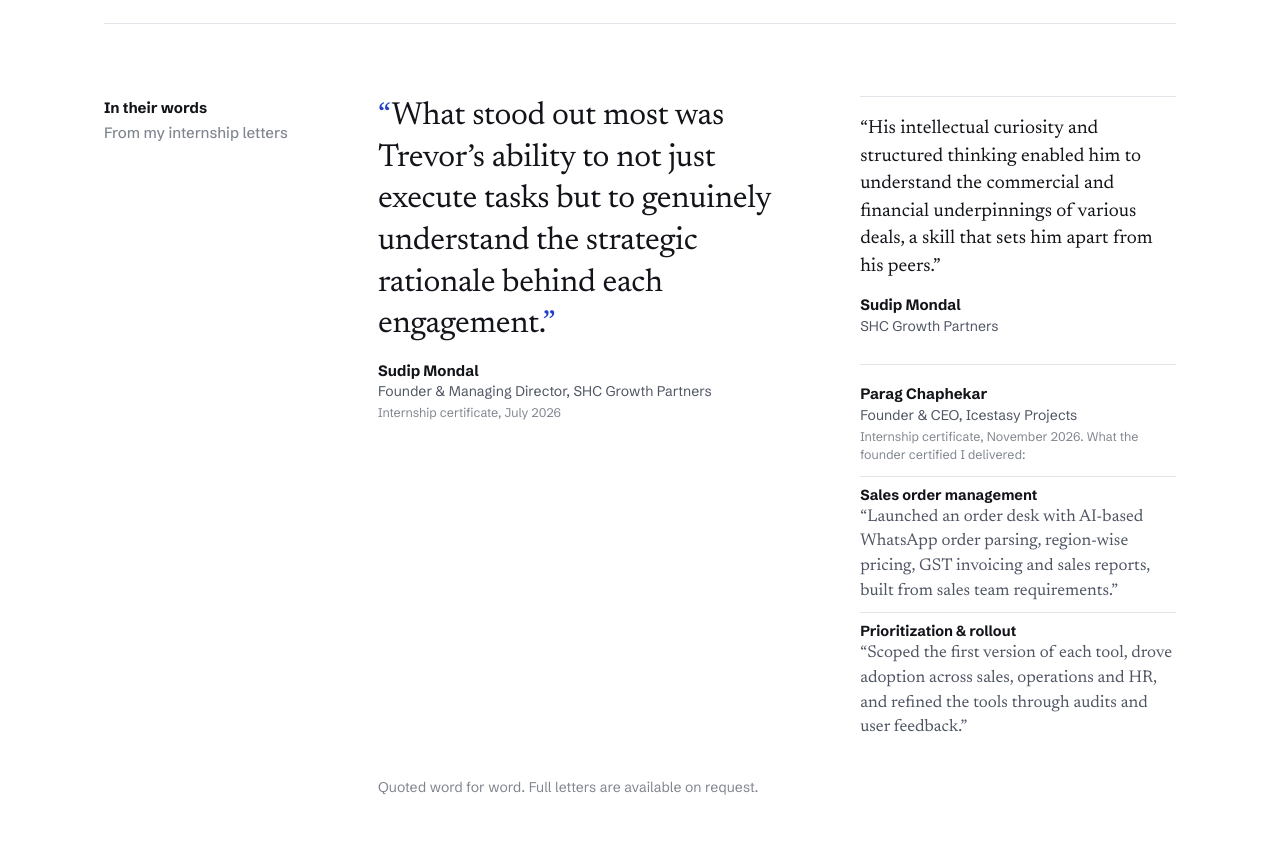
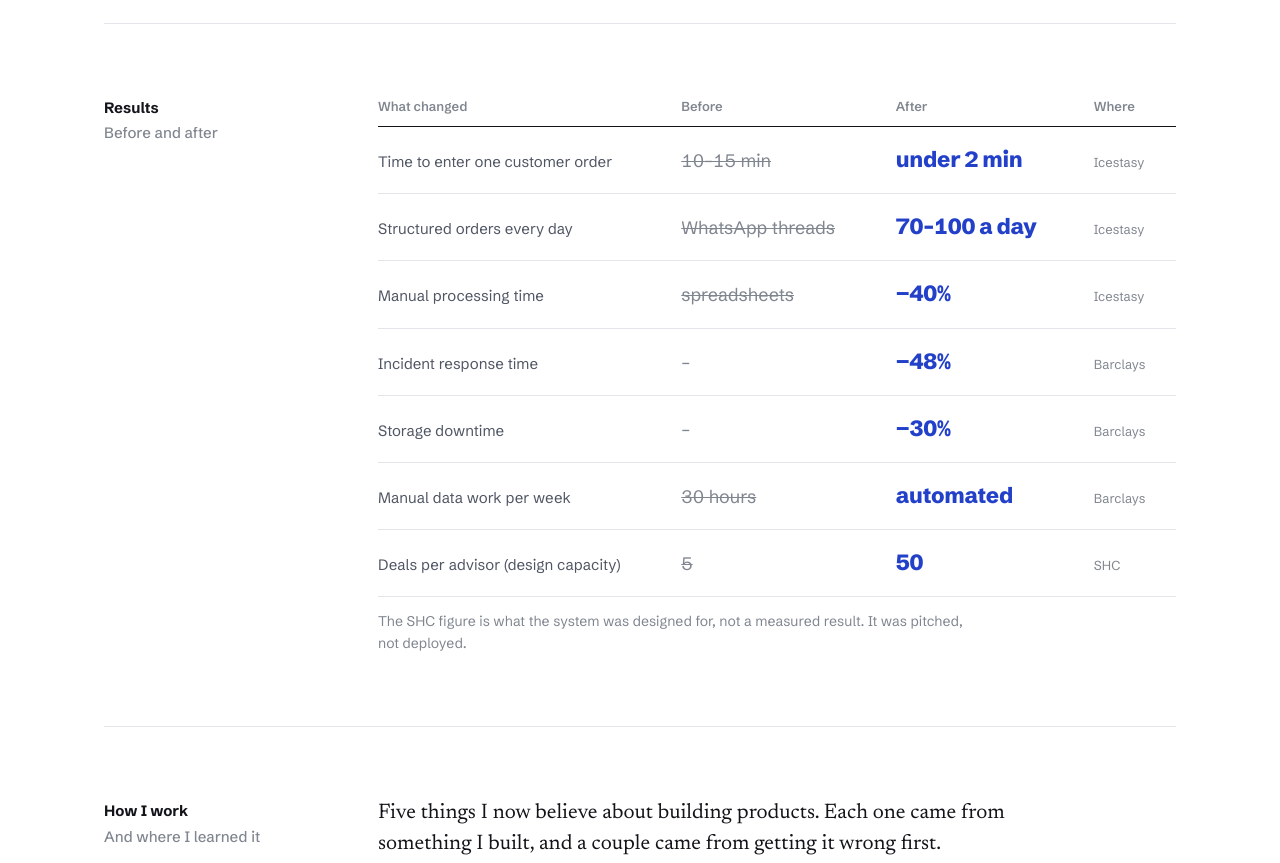
Before and after one commit to dcostat04/trevorportfolio, a plain HTML site: page index.html in a window 1280 px wide. Shown: the part 1940-2803 px from the top of the page. Drawn offline with Linux system fonts and the light colour scheme.

Commit message:
Remove quotes from internship letters
Co-Authored-By: Claude Opus 5.5 <noreply@anthropic.com>
Claude-Session: https://claude.ai/code/session_01RwBeHGGAGo3TwgmPXoCywk

```diff
--- a/index.html
+++ b/index.html
@@ -74,34 +74,6 @@
               <span class="go">Read the case study →</span>
             </div></a></li>
         </ol>
-      </div>
-    </div>
-  </section>
-
-  <section id="references">
-    <div class="row">
-      <div class="side"><h2>In their words<span>From my internship letters</span></h2></div>
-      <div class="main">
-        <div class="words">
-          <blockquote class="big">
-            <p>What stood out most was Trevor’s ability to not just execute tasks but to genuinely understand the strategic rationale behind each engagement.</p>
-            <span class="by"><b>Sudip Mondal</b>Founder &amp; Managing Director, SHC Growth Partners<span class="kind">Internship certificate, July 2026</span></span>
-          </blockquote>
-          <div>
-            <blockquote class="small">
-              <p>His intellectual curiosity and structured thinking enabled him to understand the commercial and financial underpinnings of various deals, a skill that sets him apart from his peers.</p>
-              <span class="by"><b>Sudip Mondal</b>SHC Growth Partners</span>
-            </blockquote>
-            <div class="small">
-              <span class="by" style="margin-top:0"><b>Parag Chaphekar</b>Founder &amp; CEO, Icestasy Projects<span class="kind">Internship certificate, November 2026. What the founder certified I delivered:</span></span>
-              <ul class="scope">
-                <li><b>Sales order management</b>“Launched an order desk with AI-based WhatsApp order parsing, region-wise pricing, GST invoicing and sales reports, built from sales team requirements.”</li>
-                <li><b>Prioritization &amp; rollout</b>“Scoped the first version of each tool, drove adoption across sales, operations and HR, and refined the tools through audits and user feedback.”</li>
-              </ul>
-            </div>
-          </div>
-        </div>
-        <p class="onreq">Quoted word for word. Full letters are available on request.</p>
       </div>
     </div>
   </section>
```
Also changed, not shown: work/icestasy.html (+0 -1 lines), work/shc.html (+0 -1 lines).
